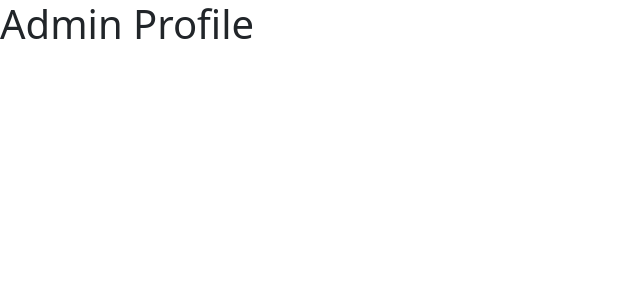
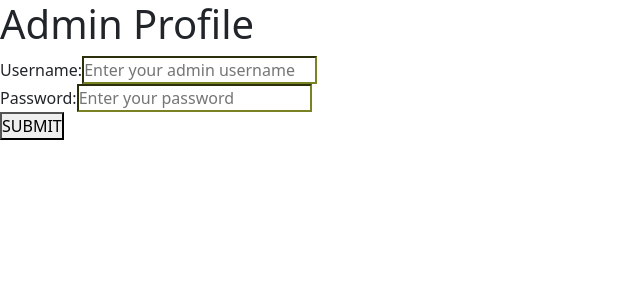
Before and after one commit to dianabombi/Psychologist, a React (Create React App) app in the folder client/: page /admin in a window 1280 px wide. Shown: the top 300 px of the page, without its empty margins (0-640 px from the left). Built offline with nearby package versions, Linux system fonts and the light colour scheme; a web font is replaced by a local one.

Commit message:
protected routes

```diff
--- a/client/package.json
+++ b/client/package.json
@@ -14,6 +14,7 @@
     "axios": "^1.7.9",
     "bootstrap": "^5.3.3",
     "cra-template": "1.2.0",
+    "jwt-decode": "^4.0.0",
     "postcss": "^8.4.49",
     "react": "^18.3.1",
     "react-datepicker": "^7.5.0",
--- a/client/src/components/Dashboard.js
+++ b/client/src/components/Dashboard.js
@@ -28,16 +28,16 @@ function Dashboard() {
     <div>
       < NavBar />
       <div className='admin-dashboard'>
-        <h1>Welcome in Admin Dashboard, {user.name}!</h1>
+        <h1>Welcome to Admin Dashboard, {user.name}!</h1>
         {user.role === "admin" && (
             <div>
-              <div className="border">
+              <div>
                 <button onClick={redirectCalendar}>Calendar of sessions</button>
               </div>
-              <div className="border">
+              <div>
                 <button onClick={confirmBooking}>Confirm booking</button>
               </div>
-              <div className="border">
+              <div>
               <button onClick={addBlog}>Availability confirmation</button>
               </div>
             </div>
--- a/client/src/components/adminProfile.js
+++ b/client/src/components/adminProfile.js
@@ -1,9 +1,57 @@
-import React from 'react'
+import React from 'react';
+import { useState } from 'react';
+import { useNavigate } from 'react-router-dom';
 
 function AdminProfile() {
+
+    const [formInput, setFormInput] = useState ({
+        username: "",
+        password:"",
+    });
+
+    const handleChange = (e) => {
+        const { name, value } = e.target;
+        setFormInput({
+          ...formInput,
+          [name]: value,
+        });
+      };
+
+      const navigate = useNavigate();
+
+    const handleSubmit = (e) => {
+        e.preventDefault();
+        navigate("/dashboard");
+    };
+
   return (
     <div>
         <h1>Admin Profile</h1>
+            <form onSubmit={handleSubmit}>
+                <div>
+                    <label htmlFor="username">Username:</label>
+                    <input
+                        type = "text"
+                        id = "username"
+                        name = "username"
+                        placeholder = "Enter your admin username"
+                        value = {formInput.username}
+                        onChange = {handleChange}
+                        />
+                     <div>
+                        <label htmlFor="password">Password:</label>
+                        <input
+                            type="password"
+                            id="password"
+                            name="password"
+                            placeholder="Enter your password"
+                            value={formInput.password}
+                            onChange={handleChange}
+                        />
+                     </div>
+                    <button>SUBMIT</button>
+                </div>
+            </form>
     </div>
   )
 }
--- a/client/src/components/protectedroutesComponent.js
+++ b/client/src/components/protectedroutesComponent.js
@@ -1,14 +1,29 @@
 import React from "react";
-import { Navigate } from "react-router-dom";
+import { Navigate, useLocation } from "react-router-dom";
+import PropTypes from "prop-types";
+import {jwtDecode} from "jwt-decode";
 
 function ProtectedRoute({ children }) {
   const token = localStorage.getItem("token");
+  const location = useLocation();
+  let isValid = false;
 
-  if (!token) {
-    return <Navigate to="/login" replace />;
+  try {
+    const decodedToken = jwtDecode(token);
+    isValid = decodedToken.exp * 1000 > Date.now(); // Validate expiration
+  } catch (error) {
+    isValid = false;
+  }
+
+  if (!isValid) {
+    return <Navigate to="/login" state={{ from: location }} replace />;
   }
 
   return children;
-  }
+}
+
+ProtectedRoute.propTypes = {
+  children: PropTypes.node.isRequired,
+};
 
 export default ProtectedRoute;
--- a/client/src/components/register.js
+++ b/client/src/components/register.js
@@ -46,8 +46,8 @@ function Register() {
 
         try {
             const response = await axios.post('http://localhost:8000/users/register', formInput);
+
             if (response.data.status === true) {
-
                 alert('Registration successful!');
                 setFormInput({
                     firstName: '',
--- a/client/src/index.css
+++ b/client/src/index.css
@@ -81,9 +81,21 @@
     box-shadow: rgba(0, 0, 0, 0.4) 0px 2px 4px, rgba(0, 0, 0, 0.3) 0px 7px 13px -3px, rgba(0, 0, 0, 0.2) 0px -3px 0px inset;}
 
 .register-form input {
-    border: none;
-    border-radius: 3px;
+    border-radius: 5px;
     padding: 0.7rem;
+}
+
+input{
+    border-color: #7A8323;
+}
+[required]:placeholder-shown{
+    border-color: red;
+}
+
+/* Input focus clear the default blue color of browser */
+input:focus {
+    outline: none;
+    border-color: #7A8323;
 }
 
 .login-form input {
```
Also changed, not shown: 1 other file (tests, documents, lock files or other folders).
